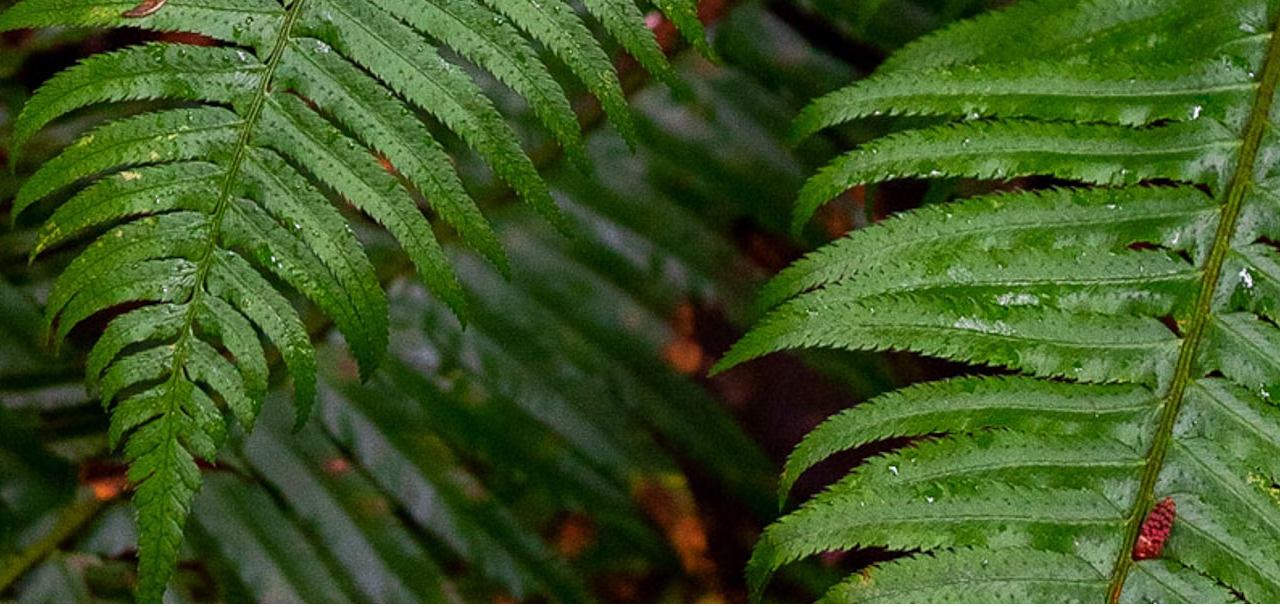
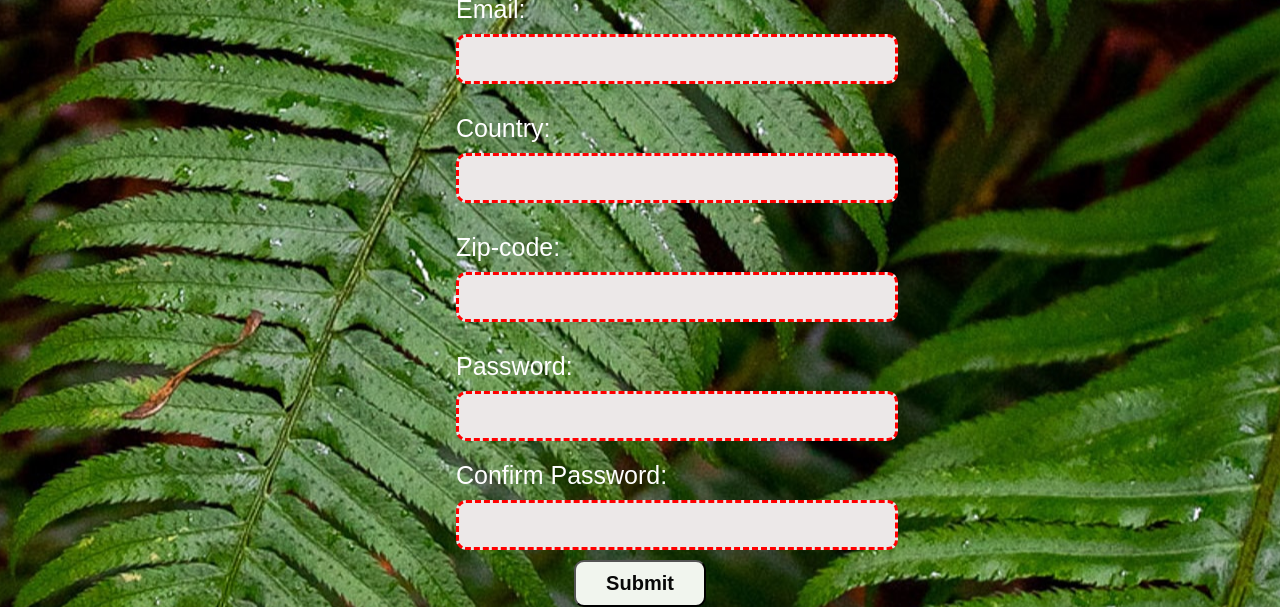
Before and after one commit to IamHenryOkeke/Form-Validation-With-Javascript, a plain HTML site: page index.html in a window 1280 px wide. Shown: the part 196-803 px from the top of the page. Drawn offline with Linux system fonts and the light colour scheme.

Commit message:
finished strucure for form tag

```diff
--- a/index.html
+++ b/index.html
@@ -8,6 +8,33 @@
     <link rel="stylesheet" href="./styles/style.css" />
   </head>
   <body>
+    <h1>Sign Up Form</h1>
+    <form action="" novalidate>
+      <div id="form-item">
+        <label for="mail">Email: </label>
+        <input id="mail" type="email" required />
+        <span class="mail-error" aria-live="polite"></span>
+      </div>
+      <div id="form-item">
+        <label for="country">Country: </label>
+        <input id="country" type="text" required minlength="4" />
+        <span class="country-error" aria-live="polite"></span>
+      </div>
+      <div id="form-item">
+        <label for="zip-code">Zip-code: </label>
+        <input id="zip-code" type="text" pattern="[0-9]{5,9}" required />
+        <span class="zip-error" aria-live="polite"></span>
+      </div>
+      <div id="form-item">
+        <label for="password">Password: </label>
+        <input id="password" type="password" [a-zA-Z0-9+-%$#@]{8,} required />
+      </div>
+      <div id="form-item">
+        <label for="confirm">Confirm Password:</label>
+        <input id="confirm" type="password" required />
+      </div>
+      <button type="submit">Submit</button>
+    </form>
     <script src="./scripts/main.js"></script>
   </body>
 </html>
```
